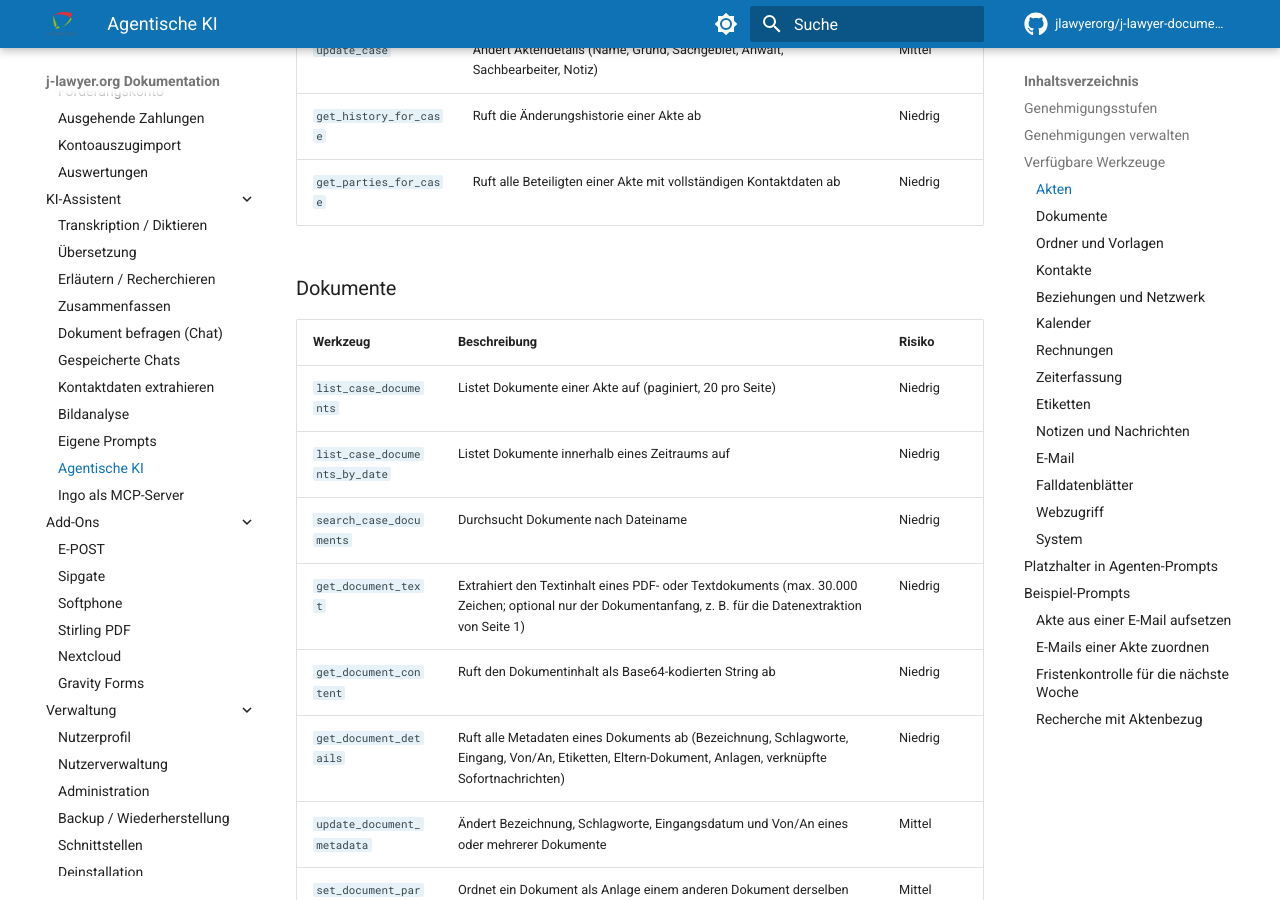
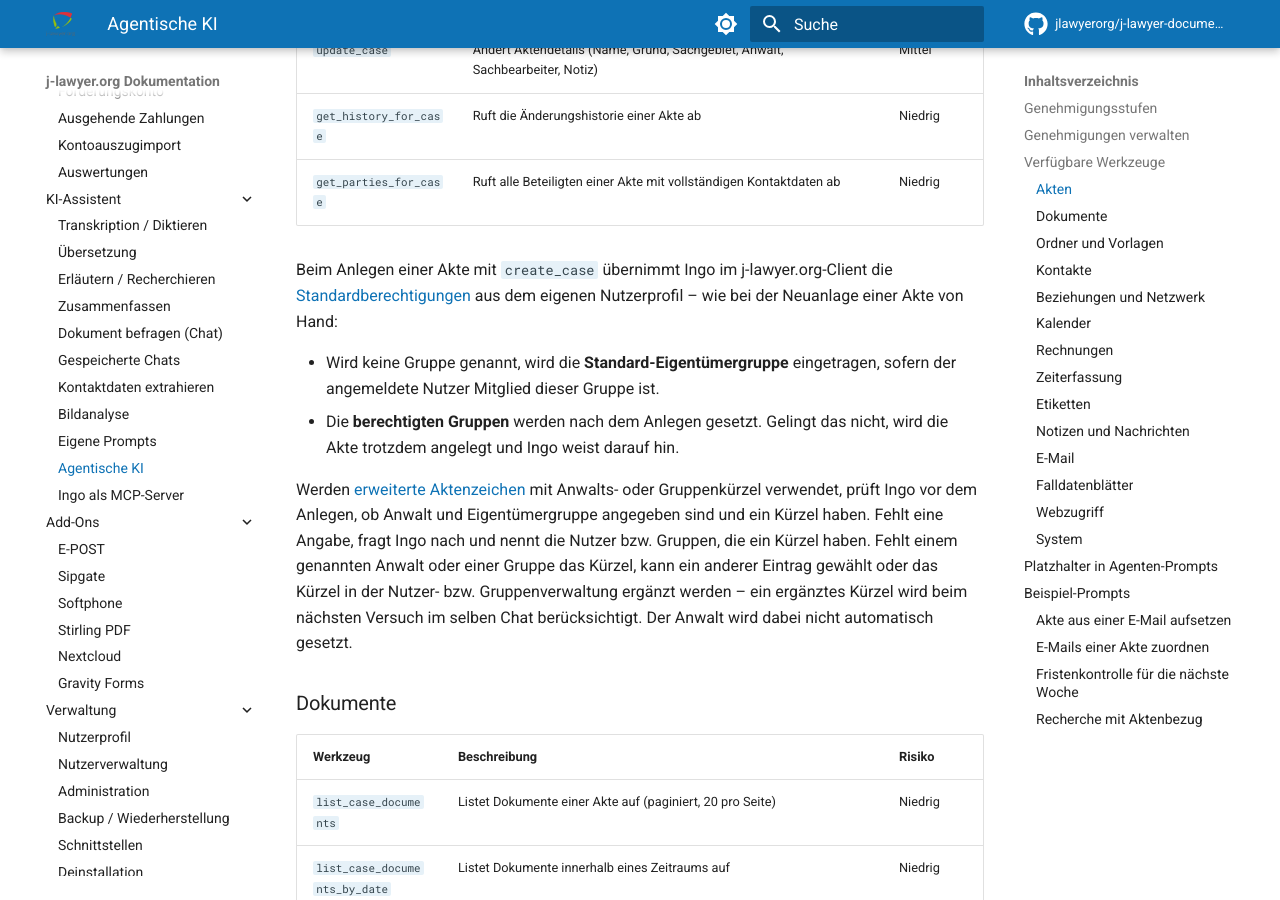
Before and after one commit to jlawyerorg/j-lawyer-documentation, an MkDocs documentation site: the page built from docs/benutzerhandbuch/ki-assistent/agenten.md, in a window 1280 px wide and 900 px high, scrolled down 2460 px. Built offline with MkDocs 1.6.1 and Material for MkDocs 9.7.7, drawn with Linux system fonts in a browser that asks for light colours; comment, search, counter and statistics services are not loaded.

Commit message:
Standardberechtigungen und Kürzelprüfung beim Anlegen von Akten mit Ingo dokumentiert
Co-Authored-By: Claude Opus 5.5 <noreply@anthropic.com>

```diff
--- a/docs/benutzerhandbuch/ki-assistent/agenten.md
+++ b/docs/benutzerhandbuch/ki-assistent/agenten.md
@@ -60,6 +60,13 @@ Dem Agenten stehen die folgenden Werkzeuge zur Verfügung, gruppiert nach Funkti
 | `update_case` | Ändert Aktendetails (Name, Grund, Sachgebiet, Anwalt, Sachbearbeiter, Notiz) | Mittel |
 | `get_history_for_case` | Ruft die Änderungshistorie einer Akte ab | Niedrig |
 | `get_parties_for_case` | Ruft alle Beteiligten einer Akte mit vollständigen Kontaktdaten ab | Niedrig |
+
+Beim Anlegen einer Akte mit `create_case` übernimmt Ingo im j-lawyer.org-Client die [Standardberechtigungen](../aktenverwaltung/allgemeine-daten.md#standardberechtigungen) aus dem eigenen Nutzerprofil – wie bei der Neuanlage einer Akte von Hand:
+
+- Wird keine Gruppe genannt, wird die **Standard-Eigentümergruppe** eingetragen, sofern der angemeldete Nutzer Mitglied dieser Gruppe ist.
+- Die **berechtigten Gruppen** werden nach dem Anlegen gesetzt. Gelingt das nicht, wird die Akte trotzdem angelegt und Ingo weist darauf hin.
+
+Werden [erweiterte Aktenzeichen](../aktenverwaltung/index.md#erweiterte-aktenzeichen) mit Anwalts- oder Gruppenkürzel verwendet, prüft Ingo vor dem Anlegen, ob Anwalt und Eigentümergruppe angegeben sind und ein Kürzel haben. Fehlt eine Angabe, fragt Ingo nach und nennt die Nutzer bzw. Gruppen, die ein Kürzel haben. Fehlt einem genannten Anwalt oder einer Gruppe das Kürzel, kann ein anderer Eintrag gewählt oder das Kürzel in der Nutzer- bzw. Gruppenverwaltung ergänzt werden – ein ergänztes Kürzel wird beim nächsten Versuch im selben Chat berücksichtigt. Der Anwalt wird dabei nicht automatisch gesetzt.
 
 ### Dokumente {#tools-dokumente}
 
```
Also changed, not shown: docs/benutzerhandbuch/aktenverwaltung/index.md (+1 -1 lines), docs/releasenotes/v3-6.md (+1 -0 lines).
